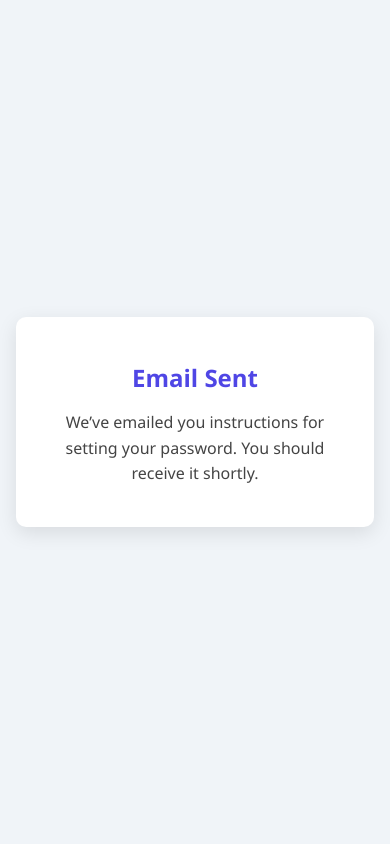
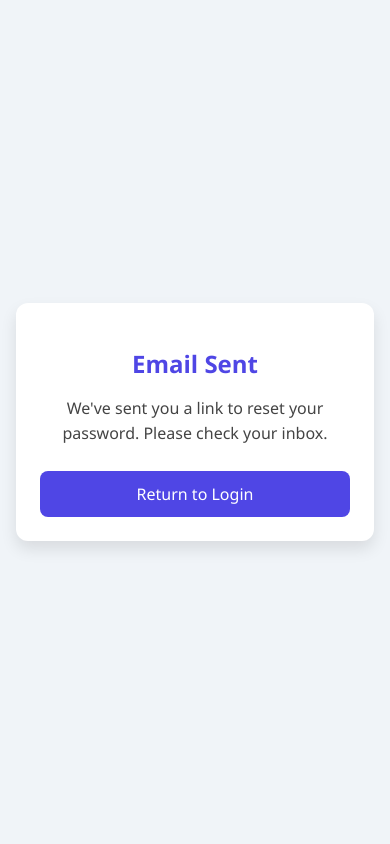
Before and after one commit to bsameer12/Production_Project_Final_Year, a Django app: page /password-reset/done/ in a window 390 px wide. Run offline with Django 5.2, Linux system fonts and the light colour scheme.

Commit message:
feat: Improved password reset confirmation UI and extract CSS
- Refactored password_reset_done.html to use a cleaner, responsive, user-friendly layout
- Added "Return to Login" button for better navigation UX
- Moved all inline styles to external stylesheet password_reset_done.css
- Linked password_reset_done.css via Django's {% static %} tag
- Ensured full mobile, tablet, and desktop responsiveness

```diff
--- /dev/null
+++ b/Development And Coding/ASl_UI/static/css/password_reset_done.css
@@ -0,0 +1,68 @@
+* {
+  box-sizing: border-box;
+}
+
+body {
+  margin: 0;
+  font-family: "Segoe UI", sans-serif;
+  background-color: #f0f4f8;
+  display: flex;
+  align-items: center;
+  justify-content: center;
+  height: 100vh;
+}
+
+.confirmation-box {
+  background-color: #fff;
+  padding: 2rem;
+  max-width: 420px;
+  width: 100%;
+  border-radius: 12px;
+  box-shadow: 0 8px 16px rgba(0, 0, 0, 0.1);
+  text-align: center;
+}
+
+.confirmation-box h2 {
+  color: #4f46e5;
+  font-size: 1.75rem;
+  margin-bottom: 1rem;
+}
+
+.confirmation-box p {
+  color: #444;
+  font-size: 1rem;
+  line-height: 1.6;
+  margin-bottom: 1.5rem;
+}
+
+.login-btn {
+  display: inline-block;
+  background-color: #4f46e5;
+  color: #fff;
+  padding: 0.65rem 1.4rem;
+  border-radius: 8px;
+  text-decoration: none;
+  font-size: 1rem;
+  font-weight: 500;
+  transition: background-color 0.3s ease;
+}
+
+.login-btn:hover {
+  background-color: #3730a3;
+}
+
+@media (max-width: 480px) {
+  .confirmation-box {
+    padding: 1.5rem;
+    margin: 1rem;
+  }
+
+  .confirmation-box h2 {
+    font-size: 1.5rem;
+  }
+
+  .login-btn {
+    width: 100%;
+    padding: 0.75rem;
+  }
+}
--- a/Development And Coding/ASl_UI/templates/auth/password_reset_done.html
+++ b/Development And Coding/ASl_UI/templates/auth/password_reset_done.html
@@ -1,57 +1,17 @@
+{% load static %}
 <!DOCTYPE html>
 <html lang="en">
 <head>
   <meta charset="UTF-8">
   <title>Password Reset Email Sent</title>
   <meta name="viewport" content="width=device-width, initial-scale=1.0">
-  <style>
-    body {
-      margin: 0;
-      font-family: "Segoe UI", sans-serif;
-      background-color: #f0f4f8;
-      display: flex;
-      align-items: center;
-      justify-content: center;
-      height: 100vh;
-    }
-
-    .confirmation-box {
-      background-color: #fff;
-      padding: 2rem;
-      max-width: 420px;
-      border-radius: 10px;
-      box-shadow: 0 6px 20px rgba(0, 0, 0, 0.1);
-      text-align: center;
-    }
-
-    .confirmation-box h2 {
-      color: #4f46e5;
-      font-size: 1.8rem;
-      margin-bottom: 1rem;
-    }
-
-    .confirmation-box p {
-      color: #444;
-      font-size: 1rem;
-      line-height: 1.6;
-    }
-
-    @media (max-width: 480px) {
-      .confirmation-box {
-        padding: 1.5rem;
-        margin: 1rem;
-      }
-
-      .confirmation-box h2 {
-        font-size: 1.5rem;
-      }
-    }
-  </style>
+  <link rel="stylesheet" href="{% static 'css/password_reset_done.css' %}">
 </head>
 <body>
   <div class="confirmation-box">
     <h2>Email Sent</h2>
-    <p>We’ve emailed you instructions for setting your password. You should receive it shortly.</p>
+    <p>We've sent you a link to reset your password. Please check your inbox.</p>
+    <a href="{% url 'login' %}" class="login-btn">Return to Login</a>
   </div>
 </body>
 </html>
```
